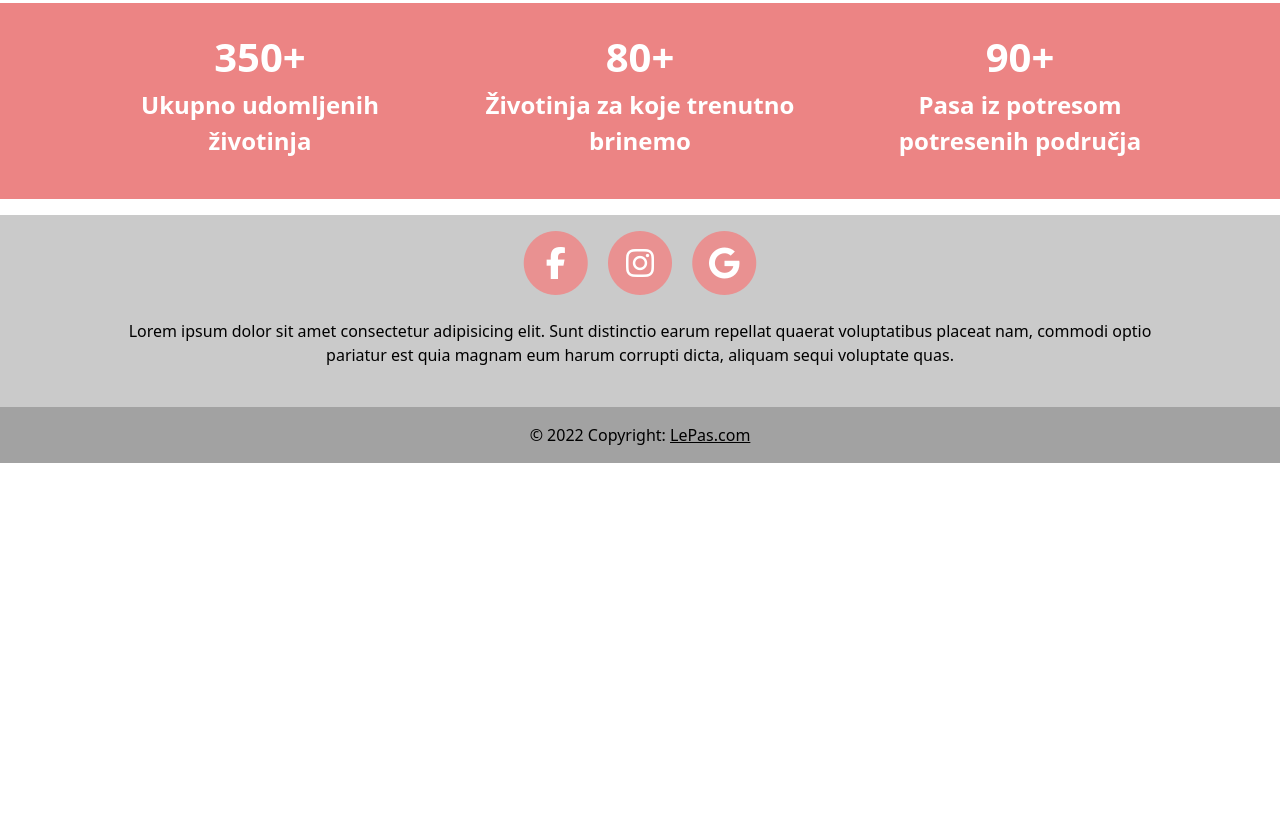
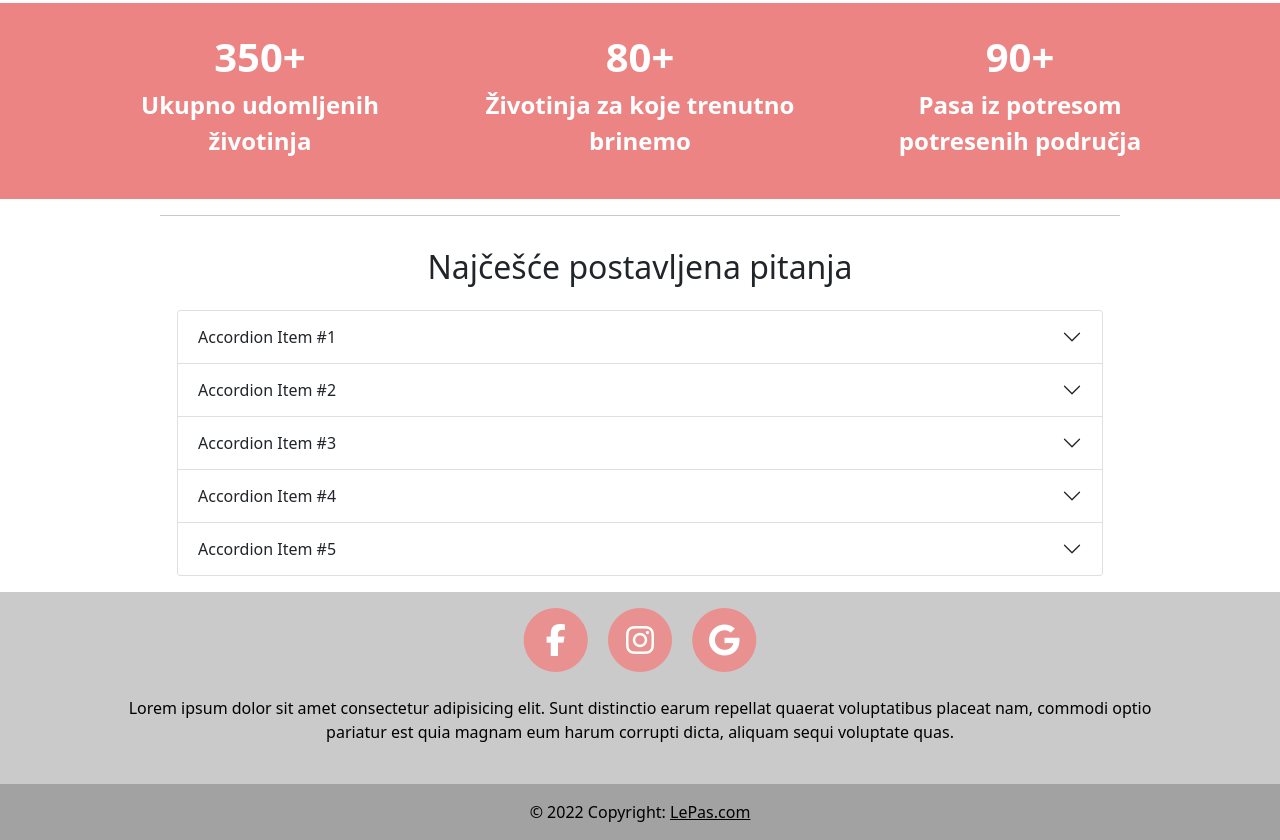
Before and after one commit to MarkoKovac/LePas_Udruga_Web, a plain HTML site: page stranice/onama.html in a window 1280 px wide. Shown: the part 1309-2149 px from the top of the page. Before the commit the page ends 1772 px from the top, so only its background shows below. Drawn offline with nearby package versions, Linux system fonts and the light colour scheme.

Commit message:
accordion

```diff
--- a/stranice/onama.html
+++ b/stranice/onama.html
@@ -113,6 +113,80 @@
     </div>
   </div>
 
+  <hr class="w-75 mx-auto">
+  <div class="container">
+    <div class="row d-flex justify-content-center">
+      <div class="col-10">
+        <h2 class="py-3 text-center">Najčešće postavljena pitanja</h2>
+    <div class="accordion" id="accordionExample">
+      <div class="accordion-item">
+        <h2 class="accordion-header" id="headingOne">
+          <button class="accordion-button collapsed" type="button" data-bs-toggle="collapse" data-bs-target="#collapseOne" aria-expanded="true" aria-controls="collapseOne">
+            Accordion Item #1
+          </button>
+        </h2>
+        <div id="collapseOne" class="accordion-collapse collapse" aria-labelledby="headingOne" data-bs-parent="#accordionExample">
+          <div class="accordion-body">
+            <strong>This is the first item's accordion body.</strong> It is shown by default, until the collapse plugin adds the appropriate classes that we use to style each element. These classes control the overall appearance, as well as the showing and hiding via CSS transitions. You can modify any of this with custom CSS or overriding our default variables. It's also worth noting that just about any HTML can go within the <code>.accordion-body</code>, though the transition does limit overflow.
+          </div>
+        </div>
+      </div>
+      <div class="accordion-item">
+        <h2 class="accordion-header" id="headingTwo">
+          <button class="accordion-button collapsed" type="button" data-bs-toggle="collapse" data-bs-target="#collapseTwo" aria-expanded="false" aria-controls="collapseTwo">
+            Accordion Item #2
+          </button>
+        </h2>
+        <div id="collapseTwo" class="accordion-collapse collapse" aria-labelledby="headingTwo" data-bs-parent="#accordionExample">
+          <div class="accordion-body">
+            <strong>This is the second item's accordion body.</strong> It is hidden by default, until the collapse plugin adds the appropriate classes that we use to style each element. These classes control the overall appearance, as well as the showing and hiding via CSS transitions. You can modify any of this with custom CSS or overriding our default variables. It's also worth noting that just about any HTML can go within the <code>.accordion-body</code>, though the transition does limit overflow.
+          </div>
+        </div>
+      </div>
+
+      <div class="accordion-item">
+        <h2 class="accordion-header" id="headingThree">
+          <button class="accordion-button collapsed" type="button" data-bs-toggle="collapse" data-bs-target="#collapseThree" aria-expanded="false" aria-controls="collapseThree">
+            Accordion Item #3
+          </button>
+        </h2>
+        <div id="collapseThree" class="accordion-collapse collapse" aria-labelledby="headingThree" data-bs-parent="#accordionExample">
+          <div class="accordion-body">
+            <strong>This is the third item's accordion body.</strong> It is hidden by default, until the collapse plugin adds the appropriate classes that we use to style each element. These classes control the overall appearance, as well as the showing and hiding via CSS transitions. You can modify any of this with custom CSS or overriding our default variables. It's also worth noting that just about any HTML can go within the <code>.accordion-body</code>, though the transition does limit overflow.
+          </div>
+        </div>
+      </div>
+
+      <div class="accordion-item">
+        <h2 class="accordion-header" id="headingFour">
+          <button class="accordion-button collapsed" type="button" data-bs-toggle="collapse" data-bs-target="#collapseFour" aria-expanded="true" aria-controls="collapseFour">
+            Accordion Item #4
+          </button>
+        </h2>
+        <div id="collapseFour" class="accordion-collapse collapse" aria-labelledby="headingFour" data-bs-parent="#accordionExample">
+          <div class="accordion-body">
+            <strong>This is the first item's accordion body.</strong> It is shown by default, until the collapse plugin adds the appropriate classes that we use to style each element. These classes control the overall appearance, as well as the showing and hiding via CSS transitions. You can modify any of this with custom CSS or overriding our default variables. It's also worth noting that just about any HTML can go within the <code>.accordion-body</code>, though the transition does limit overflow.
+          </div>
+        </div>
+      </div>
+
+      <div class="accordion-item">
+        <h2 class="accordion-header" id="headingFive">
+          <button class="accordion-button collapsed" type="button" data-bs-toggle="collapse" data-bs-target="#collapseFive" aria-expanded="true" aria-controls="collapseFive">
+            Accordion Item #5
+          </button>
+        </h2>
+        <div id="collapseFive" class="accordion-collapse collapse" aria-labelledby="headingFive" data-bs-parent="#accordionExample">
+          <div class="accordion-body">
+            <strong>This is the first item's accordion body.</strong> It is shown by default, until the collapse plugin adds the appropriate classes that we use to style each element. These classes control the overall appearance, as well as the showing and hiding via CSS transitions. You can modify any of this with custom CSS or overriding our default variables. It's also worth noting that just about any HTML can go within the <code>.accordion-body</code>, though the transition does limit overflow.
+          </div>
+        </div>
+      </div>
+    </div>
+      </div>
+    </div>
+  </div>
+
   <!-- Footer -->
   <footer class="text-center text-black">
     <div class="container p-3 mt-3">
```
